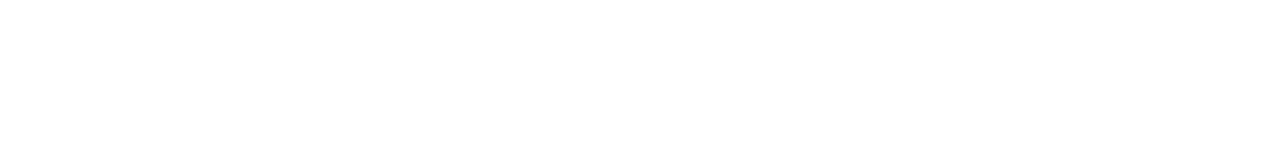
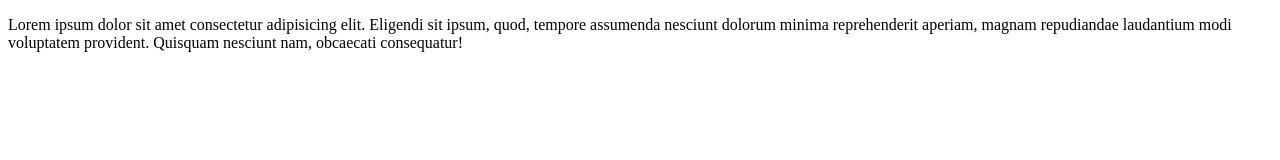
Before and after one commit to Jruiz1994/Proyecto-Coderhouse, a plain HTML site: page index.html in a window 1280 px wide. Drawn offline with Linux system fonts and the light colour scheme.

Commit message:
Primer commit de ramaUno

```diff
--- a/index.html
+++ b/index.html
@@ -3,9 +3,11 @@
 <head>
 	<meta charset="UTF-8">
 	<meta name="viewport" content="width=device-width, initial-scale=1.0">
-	<title>Document</title>
+	<title>Documentosaurio </title>
 </head>
 <body>
-
+	<div>
+		<p>Lorem ipsum dolor sit amet consectetur adipisicing elit. Eligendi sit ipsum, quod, tempore assumenda nesciunt dolorum minima reprehenderit aperiam, magnam repudiandae laudantium modi voluptatem provident. Quisquam nesciunt nam, obcaecati consequatur!</p>
+	</div>
 </body>
 </html>
```
